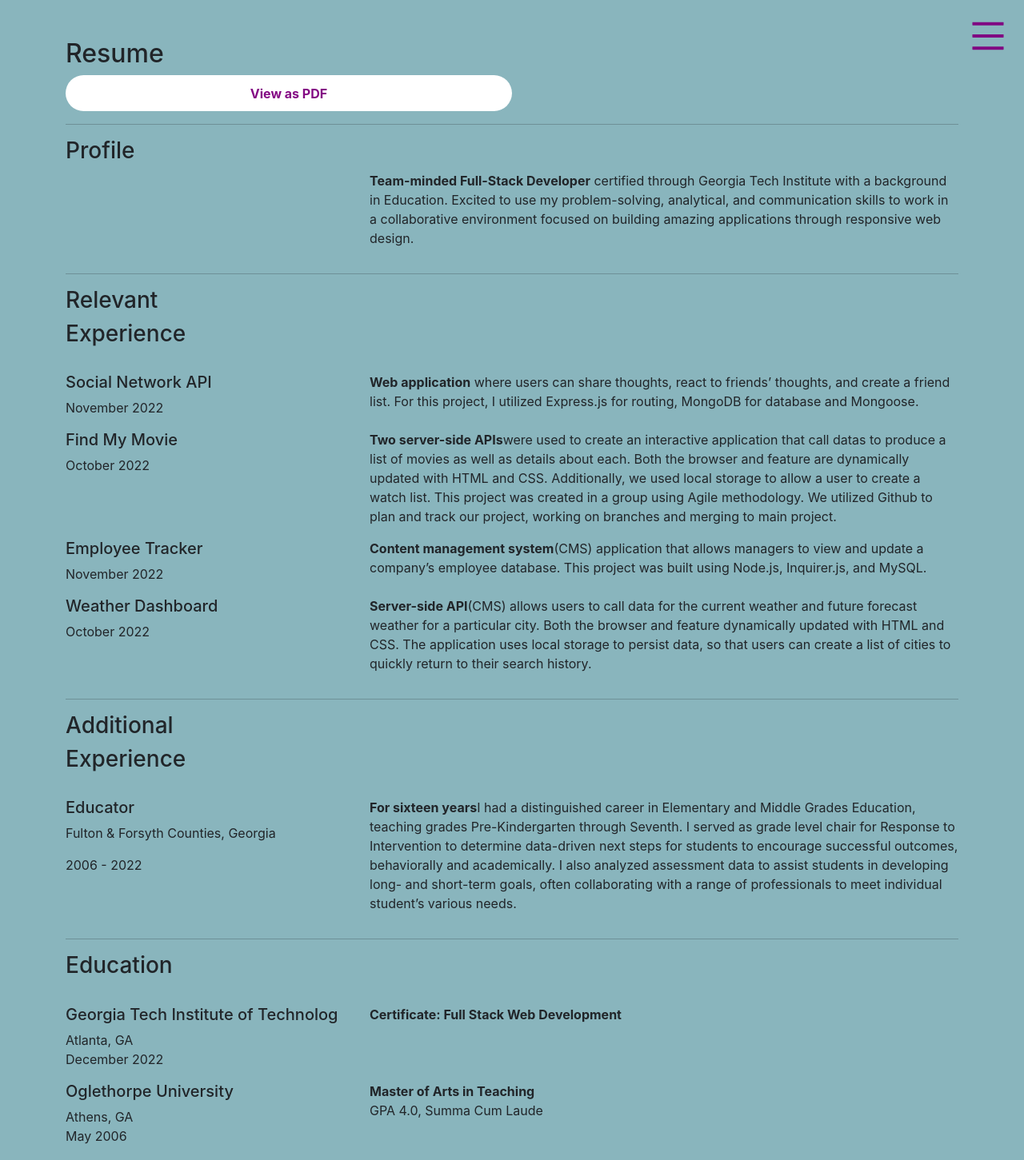
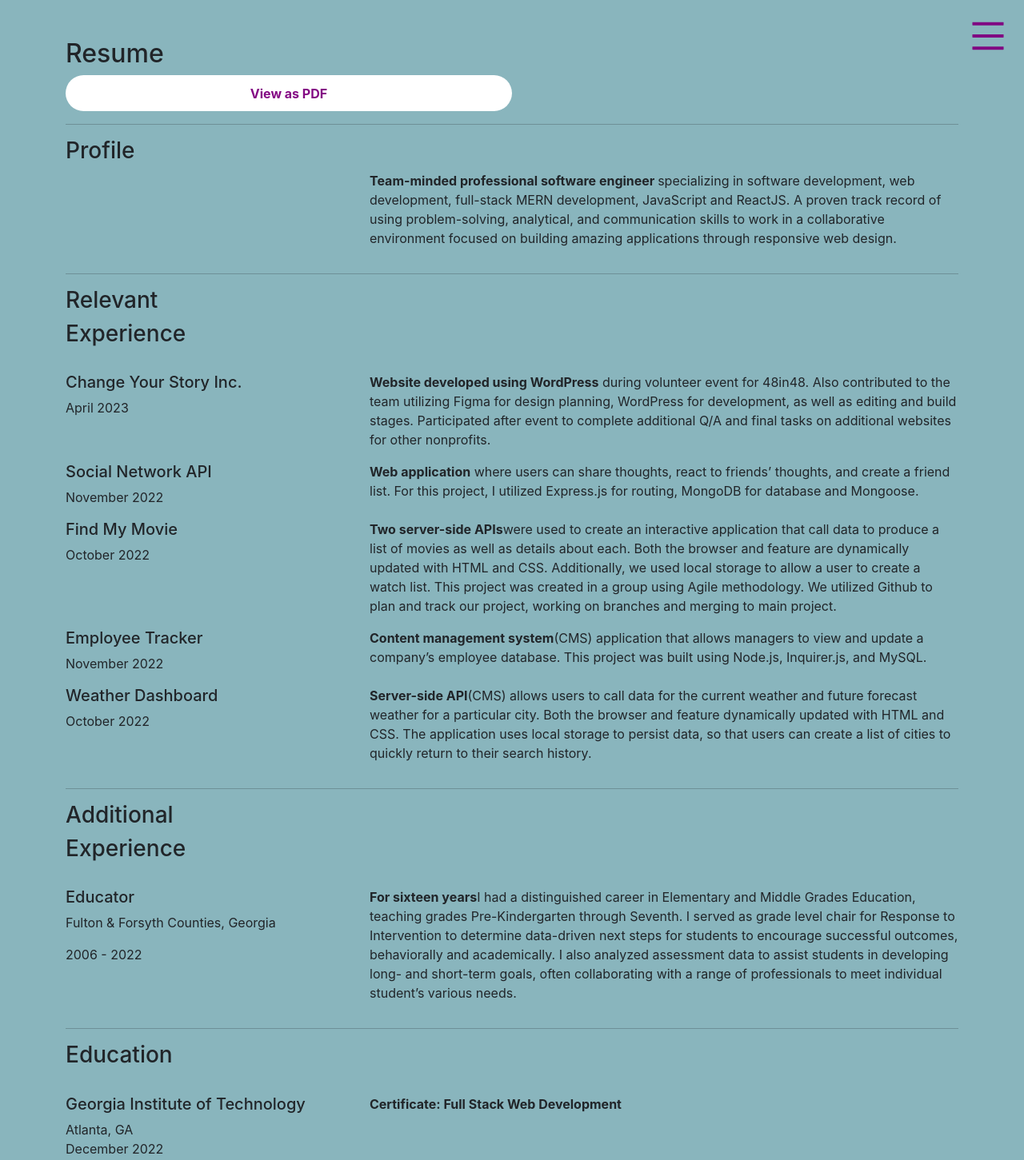
Before and after one commit to wendywilgus/Portfolio_in_React, a React (Create React App) app: page /resume in a window 1280 px wide. Shown: the top 1451 px of the page at 80% size. Built offline with nearby package versions, Linux system fonts and the light colour scheme.

Commit message:
updated resume

```diff
--- a/src/pages/Resume.js
+++ b/src/pages/Resume.js
@@ -7,7 +7,7 @@ function Resume() {
         <Header />
         <div class="container mt-5">
           <h2>Resume</h2>
-          <button  className="primary-button font-bold"><a href="">View as PDF</a></button>
+          <button  className="primary-button font-bold"><a href="https://drive.google.com/file/d/1KxLjJmy7MSVR4WJKD2QHyLyIBH0ZHds6/view?usp=sharing">View as PDF</a></button>
           <hr />
           <h3>Profile</h3>
             <div>
@@ -16,7 +16,7 @@ function Resume() {
                 </div>
                 <div class="col-md-8">
                   <p>
-                  <strong>Team-minded Full-Stack Developer</strong> certified through Georgia Tech Institute with a background in Education. Excited to use my problem-solving, analytical,  and communication skills to work in a collaborative environment focused on building amazing applications through responsive web design.
+                  <strong>Team-minded professional software engineer </strong> specializing in software development, web development, full-stack MERN development,  JavaScript and ReactJS. A proven track record of using problem-solving, analytical,  and communication skills to work in a collaborative environment focused on building amazing applications through responsive web design.
                   </p>
                 </div>
               </div>
@@ -28,6 +28,16 @@ function Resume() {
           <h3>Experience</h3>
           <br />
           <div class="row">
+            <div class="col-md-4">
+                  <h5>Change Your Story Inc.</h5>
+                  <p>April 2023</p>
+              </div>
+              <div class="col-md-8">
+                <p>
+                  <strong>Website developed using WordPress</strong> during volunteer event for 48in48.  Also contributed to the team utilizing Figma for design planning, WordPress for development, as well as editing and build stages. Participated after event to complete additional Q/A and final tasks on additional websites for other nonprofits.
+                </p>
+              </div>
+
             <div class="col-md-4">
               <h5>Social Network API</h5>
               <p>November 2022</p>
@@ -45,7 +55,7 @@ function Resume() {
             </div>
             <div class="col-md-8">
               <p>
-                <strong>Two server-side APIs</strong>were used to create an interactive application that call datas to produce a list of movies as well as details about each.
+                <strong>Two server-side APIs</strong>were used to create an interactive application that call data to produce a list of movies as well as details about each.
                 Both the browser and feature are dynamically updated with HTML and CSS.  Additionally, we used local storage to allow a user to create a watch list.  This project was created in a group using Agile methodology. We utilized  Github to plan and track our project, working on branches and merging to main project.
               </p>
             </div>
@@ -96,7 +106,7 @@ function Resume() {
             <div>
               <div class="row">
                 <div class="col-md-4">
-                  <h5>Georgia Tech Institute of Technolog</h5>
+                  <h5>Georgia Institute of Technology</h5>
                   <p>Atlanta, GA <br />
                     December 2022			</p>
                 </div>
```
